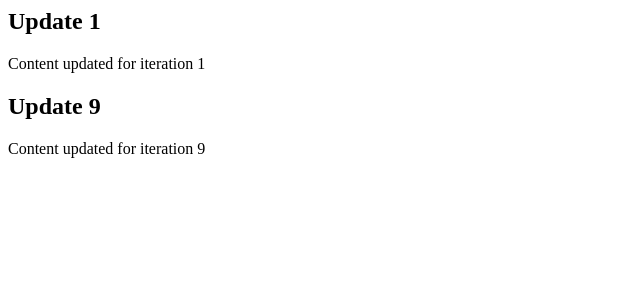
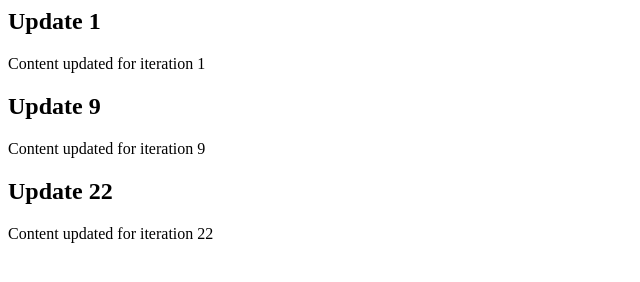
Before and after one commit to yoshimitsu198/laughing-waddle, a website: page index.html in a window 1280 px wide. Shown: the whole page, without its empty margins (0-640 px from the left). Drawn offline with Linux system fonts and the light colour scheme.

Commit message:
perf: code refactoring

```diff
--- a/index.html
+++ b/index.html
@@ -9,3 +9,9 @@
     <h2>Update 9</h2>
     <p>Content updated for iteration 9</p>
 </div>
+
+<!-- Updated iteration 22 -->
+<div class="update-22">
+    <h2>Update 22</h2>
+    <p>Content updated for iteration 22</p>
+</div>
```
